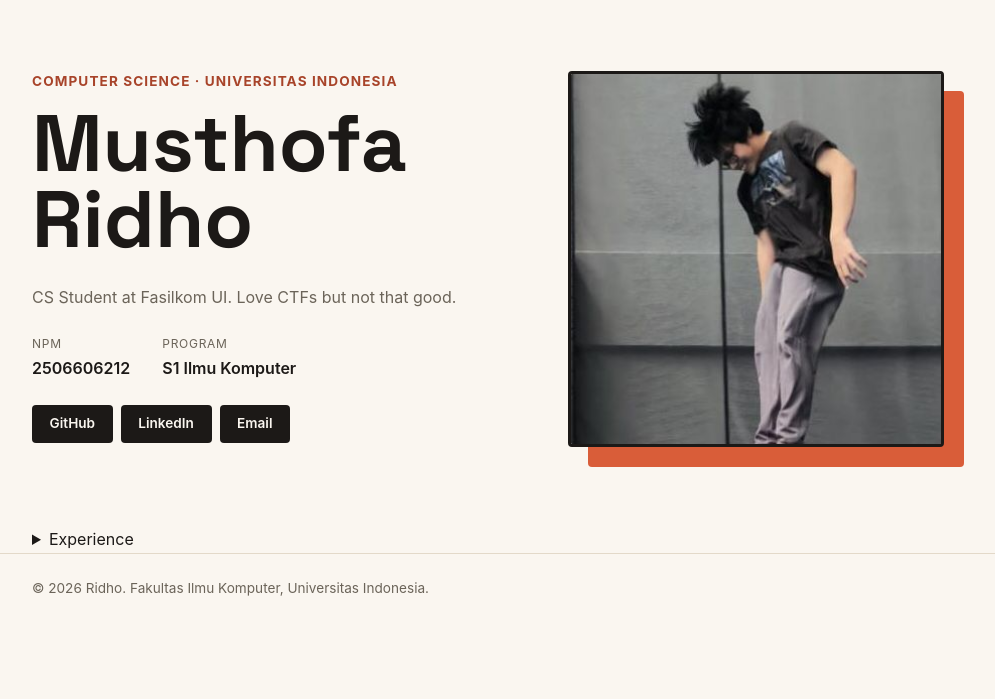
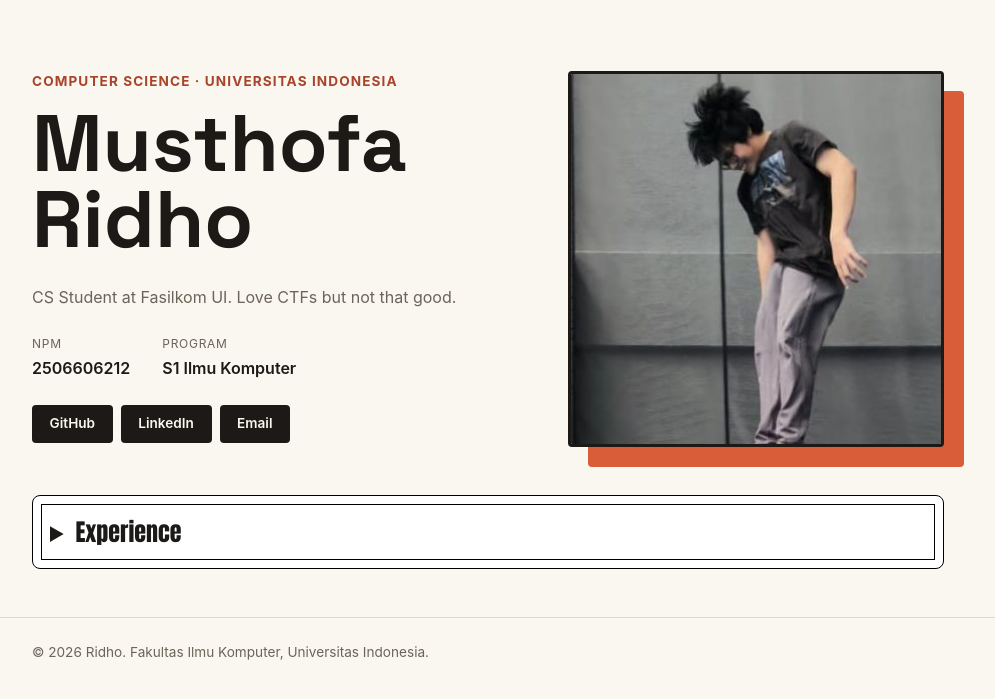
Before and after one commit to ihatewalls/myportofolio, a Django app: page / in a window 1280 px wide. Shown: the part 75-774 px from the top of the page, without its empty margins (152-1147 px from the left). Run offline with Django 5.2, Linux system fonts and the light colour scheme.

Commit message:
Styling experiences dropdown

```diff
--- a/static/css/style.css
+++ b/static/css/style.css
@@ -59,7 +59,7 @@ h1, .brand {
     font-size: 0.95rem;
 }
 .hero {
-    padding: 4.5rem 0 5rem;
+    padding: 4.5rem 0 3rem;
 }
 
 .hero-grid {
@@ -138,7 +138,6 @@ h1, .brand {
 .social-link:hover {
     background-color: var(--accent);
 }
-
 .hero-photo {
     grid-area: photo;
     align-self: center;
@@ -172,7 +171,38 @@ h1, .brand {
     font-size: 0.85rem;
     border-top: 1px solid var(--line);
 }
-
+#experience {
+  justify-content: left;
+  align-items: left;
+  padding: 0rem 0 3rem;
+}
+#experience_details {
+  border: 1px solid #000000;
+  border-radius: 8px;
+  padding: 0.5rem;
+  background-color: #ffffff;
+}
+#experience_summary {
+  font-family: "Impact";
+  border: 1px solid #000000;
+  padding: 0.5rem;
+  background-color: #ffffff;
+  max-width: 960px;
+  width: 100%;
+  font-size: 1.5rem;
+}
+#experience_summary.hover {
+    cursor: pointer;
+}
+.inner {
+  font-family: "Times New Roman";
+  border: 1px solid #000000;
+  padding: 0.5rem;
+  background-color: #ffffff;
+  max-width: 960px;
+  width: 100%;
+  font-size: 1rem;
+}
 @media (max-width: 600px) {
     .hero-grid {
         grid-template-columns: 1fr;
```
